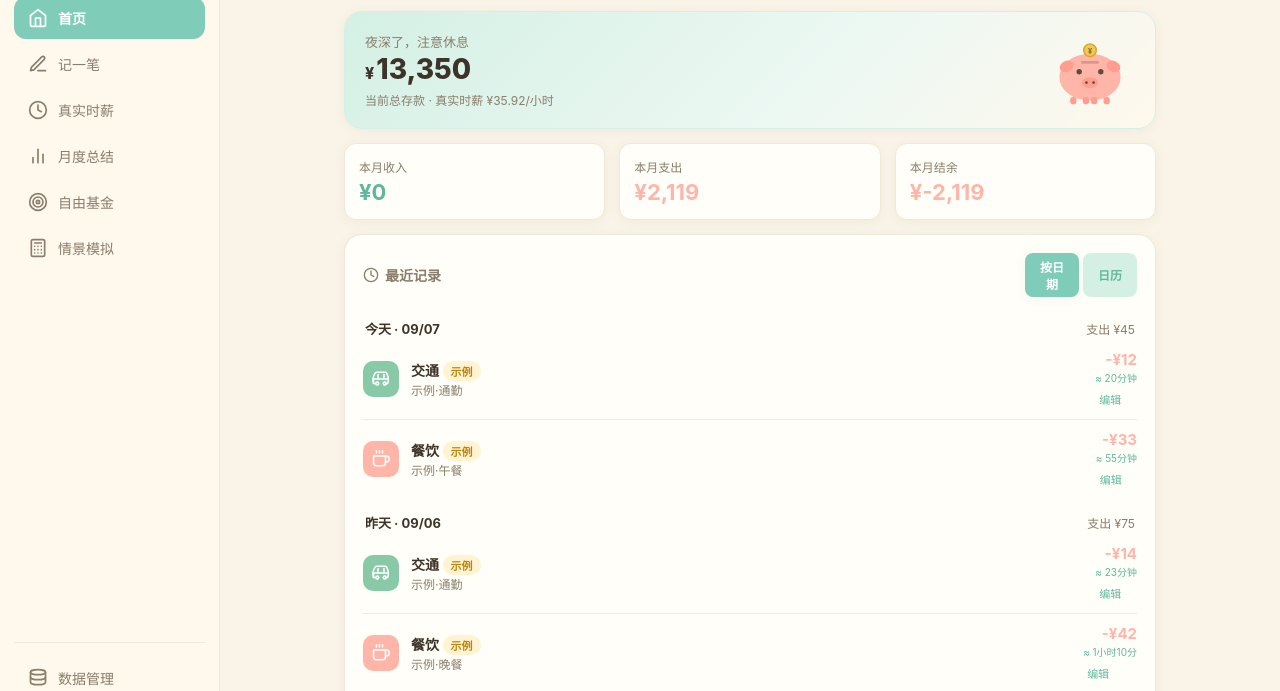
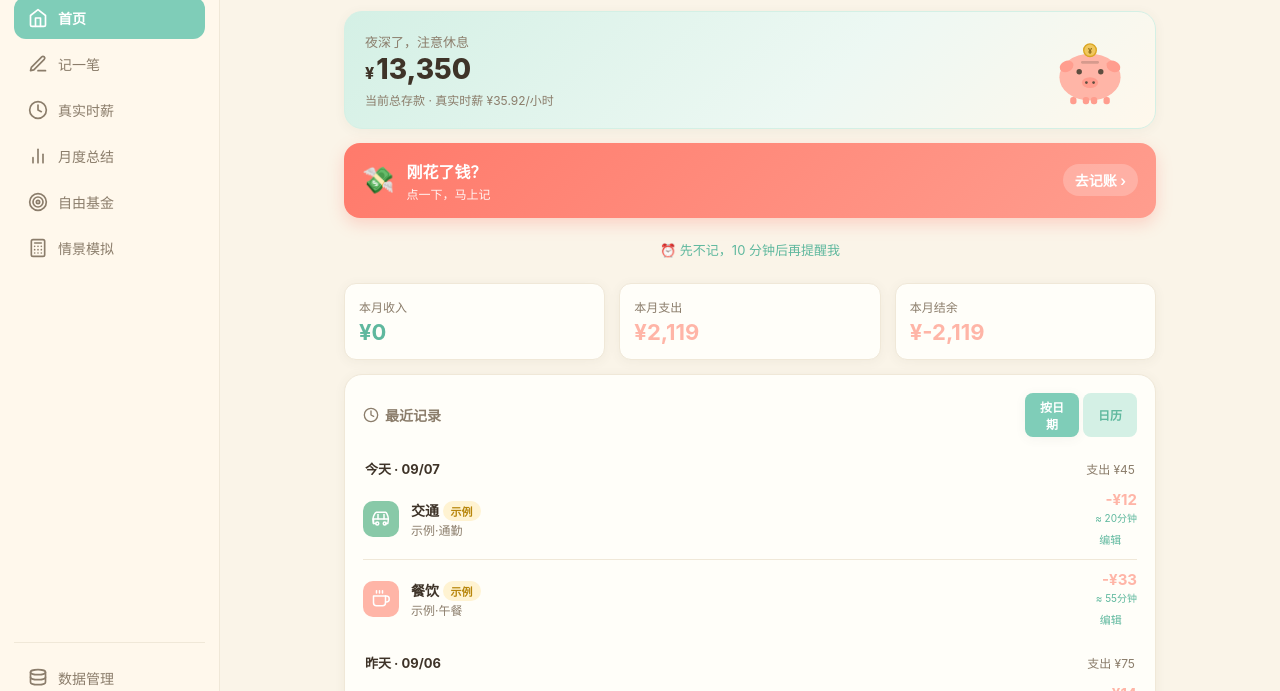
Before and after one commit to 12138-syy/worker-ledger-server, a website: page index.html in a window 1280 px wide. Shown: the part 81-772 px from the top of the page. Drawn offline with Linux system fonts and the light colour scheme.

```diff
--- a/index.html
+++ b/index.html
@@ -372,6 +372,15 @@
 .edit-row{margin-bottom:12px}
 .edit-row label{display:block;font-size:13px;color:var(--brown-l);margin-bottom:4px}
 .edit-row input,.edit-row select{width:100%;padding:8px;border:1px solid var(--border2);border-radius:8px;font-size:15px;box-sizing:border-box}
+.quick-expense{display:flex;align-items:center;gap:12px;background:linear-gradient(135deg,#FF7A6B,#FF9D8E);color:#fff;padding:16px 18px;border-radius:16px;cursor:pointer;box-shadow:0 6px 16px rgba(255,122,107,.28);margin-bottom:12px}
+.quick-expense:active{transform:scale(.98)}
+.qe-icon{font-size:26px;line-height:1}
+.qe-text{flex:1}
+.qe-title{font-size:16px;font-weight:700}
+.qe-sub{font-size:12px;opacity:.92;margin-top:2px}
+.qe-go{font-size:14px;font-weight:600;background:rgba(255,255,255,.22);padding:6px 12px;border-radius:20px;white-space:nowrap}
+.qe-snooze{text-align:center;font-size:13px;color:var(--mint-d);padding:10px;cursor:pointer;margin-bottom:14px}
+.qe-snooze.set{color:var(--brown-l)}
 
 /* ===== Data Management ===== */
 .data-actions{display:flex;flex-direction:column;gap:8px}
@@ -582,6 +591,17 @@
       <rect x="65" y="70" width="7" height="8" rx="3" fill="#FF9D8E"/>
     </svg>
   </div>
+
+  <!-- 刚花了钱：一键记账 + 稍后提醒 -->
+  <div class="quick-expense" onclick="quickExpense()">
+    <span class="qe-icon">💸</span>
+    <div class="qe-text">
+      <div class="qe-title">刚花了钱？</div>
+      <div class="qe-sub">点一下，马上记</div>
+    </div>
+    <span class="qe-go">去记账 ›</span>
+  </div>
+  <div class="qe-snooze" id="qe-snooze" onclick="snoozeReminder()">⏰ 先不记，10 分钟后再提醒我</div>
 
   <div class="grid grid-3" style="margin-bottom:14px">
     <div class="stat-card">
@@ -1603,6 +1623,7 @@
     showToast('请输入有效金额');
     return;
   }
+  cancelSnooze();
   const note = document.getElementById('note-input').value.trim();
 
   const record = {
@@ -1638,6 +1659,55 @@
   document.getElementById('note-input').value = '';
   updateWorkTimeHint();
   renderTodayList();
+}
+
+// ============================================================
+// 刚花了钱：一键记账 + 稍后提醒
+// ============================================================
+function quickExpense() {
+  switchPage('account');
+  setRecordType('expense', false);
+  document.getElementById('amt-input').focus();
+}
+
+let snoozeTimer = null;
+function snoozeReminder() {
+  if (snoozeTimer) {
+    showToast('已经设过提醒啦，等下就弹');
+    return;
+  }
+  // 首次点击时申请浏览器通知权限（用于关屏也能弹）
+  if ('Notification' in window && Notification.permission === 'default') {
+    Notification.requestPermission().catch(() => {});
+  }
+  const fire = () => {
+    snoozeTimer = null;
+    if ('Notification' in window && Notification.permission === 'granted') {
+      try {
+        const n = new Notification('记账提醒 💸', { body: '刚花了钱还没记吧？点开记一下～' });
+        n.onclick = () => { window.focus(); quickExpense(); };
+      } catch (e) {
+        showToast('该记账啦：刚花了钱还没记哦');
+      }
+    } else {
+      showToast('该记账啦：刚花了钱还没记哦');
+    }
+    const btn = document.getElementById('qe-snooze');
+    if (btn) { btn.textContent = '⏰ 先不记，10 分钟后再提醒我'; btn.classList.remove('set'); }
+  };
+  snoozeTimer = setTimeout(fire, 10 * 60 * 1000);
+  const btn = document.getElementById('qe-snooze');
+  if (btn) { btn.textContent = '⏰ 已设提醒 · 10 分钟后弹'; btn.classList.add('set'); }
+  showToast('已设 10 分钟后提醒你记账');
+}
+
+function cancelSnooze() {
+  if (snoozeTimer) {
+    clearTimeout(snoozeTimer);
+    snoozeTimer = null;
+    const btn = document.getElementById('qe-snooze');
+    if (btn) { btn.textContent = '⏰ 先不记，10 分钟后再提醒我'; btn.classList.remove('set'); }
+  }
 }
 
 // ============================================================
```
